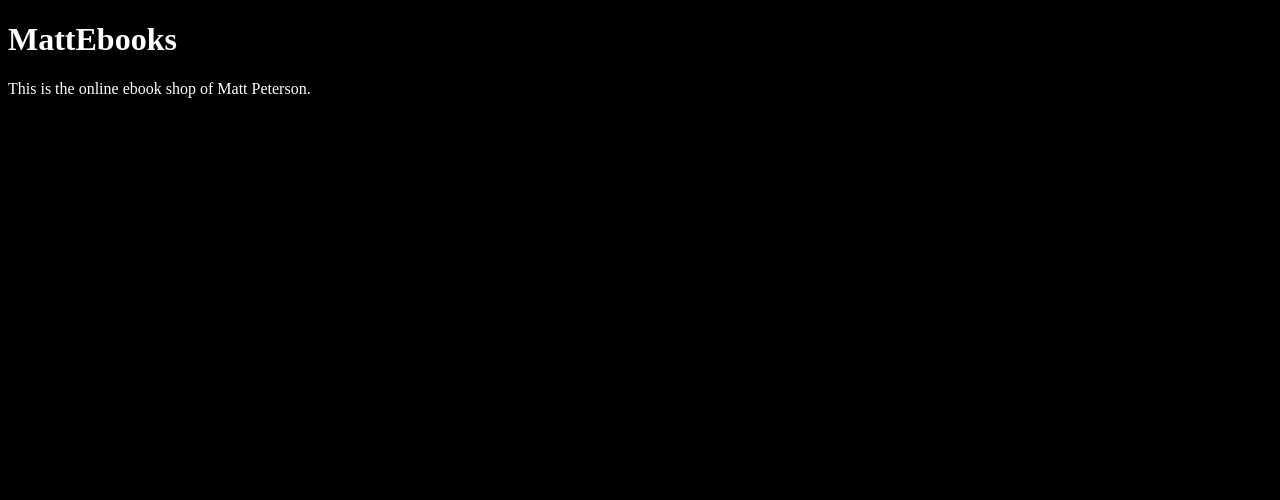
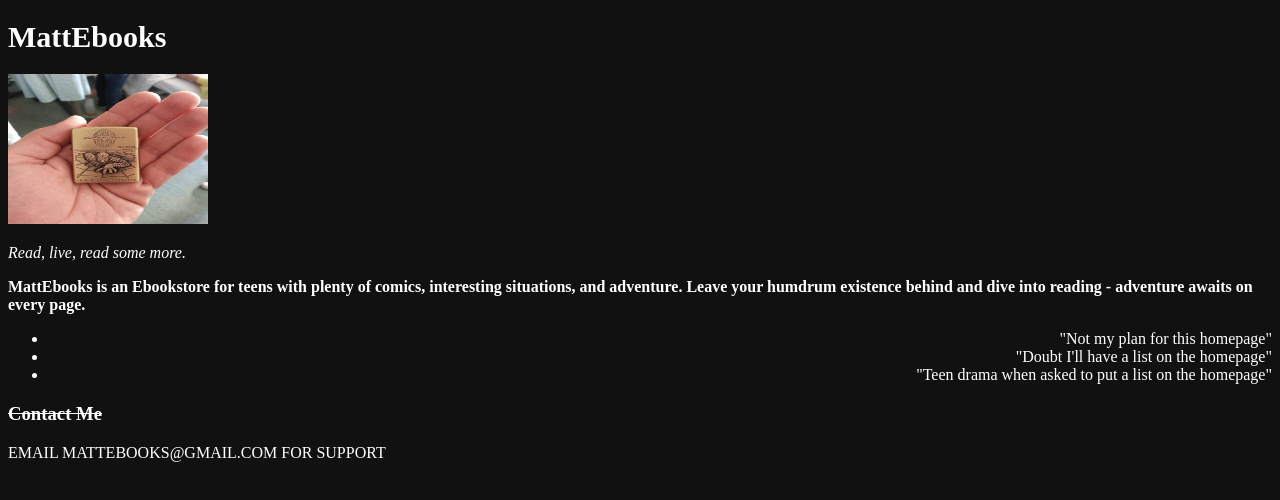
Before and after one commit to petematt62/petematt62.github.io, a plain HTML site: page index.html in a window 1280 px wide. Drawn offline with Linux system fonts and the light colour scheme.

Commit message:
Fourth -completed Unit 3
Improved HTML and CSS.  Added a random photo.  Added images folder and
relative reference to photo there.

```diff
--- a/css/main.css
+++ b/css/main.css
@@ -1,4 +1,26 @@
 body{
-	background-color: black;
-	color: white;
+	background-color: #111;
+	color: #fff;
 }
+img{
+	width: 200px;
+	height: 150px;
+}
+h1{
+	font-size: 30px;
+}
+#slogan{
+	font-style: italic;
+}
+#business{
+	font-weight: 600;
+}
+#doubtit{
+	text-align: right;
+}
+h3{
+	text-decoration: line-through;
+}
+#contact{
+	text-transform: uppercase;
+}
--- a/index.html
+++ b/index.html
@@ -5,7 +5,16 @@
 	<link rel="stylesheet" type="text/css" href="css/main.css">
 </head>
 <body>
-<h1>MattEbooks</h1>
-<p>This is the online ebook shop of Matt Peterson.</p>
+	<h1>MattEbooks</h1>
+	<img src="images/B2ahkue.jpg.jpg" alt="in case it breaks, users see this" Title="My image">
+		<p id="slogan">Read, live, read some more.</p>
+		<p id="business">MattEbooks is an Ebookstore for teens with plenty of comics, interesting situations, and adventure.  Leave your humdrum existence behind and dive into reading - adventure awaits on every page.</p>
+		<ul id="doubtit">
+			<li>"Not my plan for this homepage"</li>
+			<li>"Doubt I'll have a list on the homepage"</li>
+			<li>"Teen drama when asked to put a list on the homepage"</li>
+		</ul>
+	<h3>Contact Me</h3>
+		<p id="contact">email mattebooks@gmail.com for support</p>
 </body>
 </html>
```
Also changed, not shown: images/B2ahkue.jpg.jpg (added).
